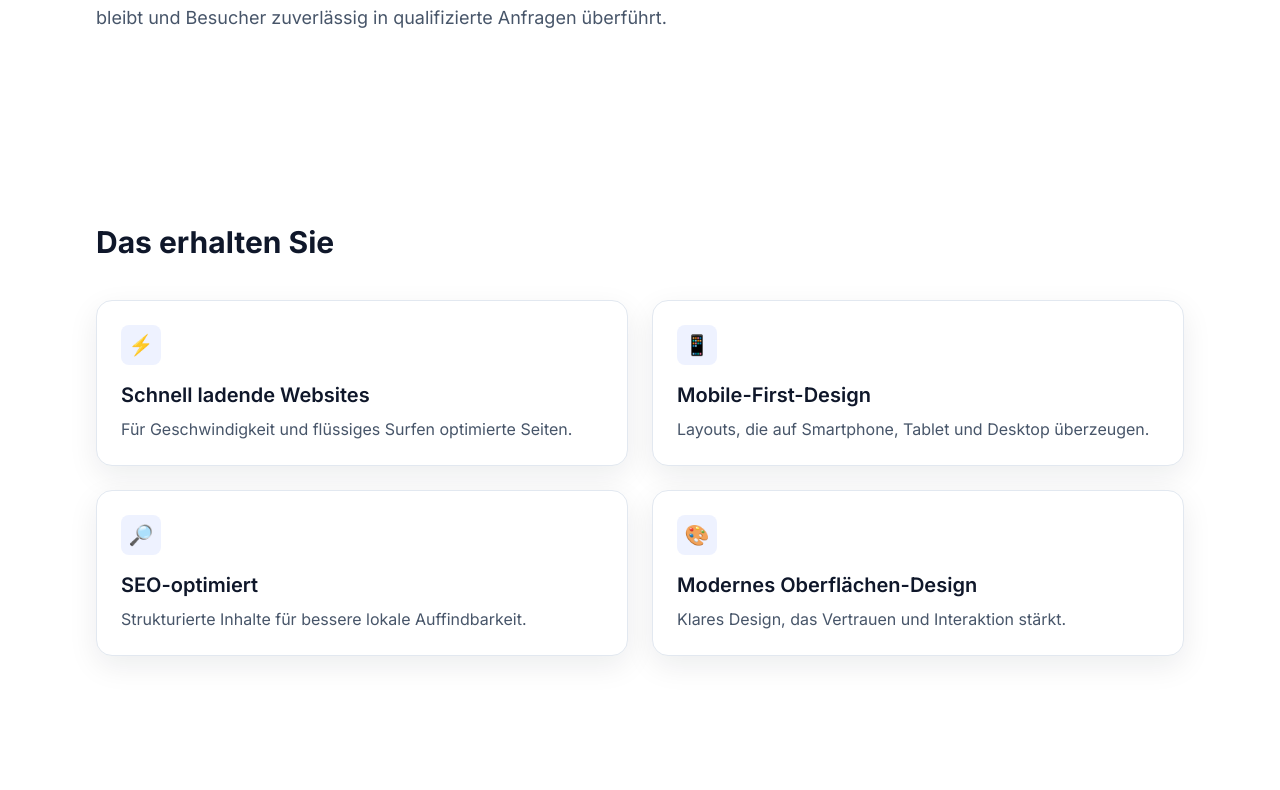
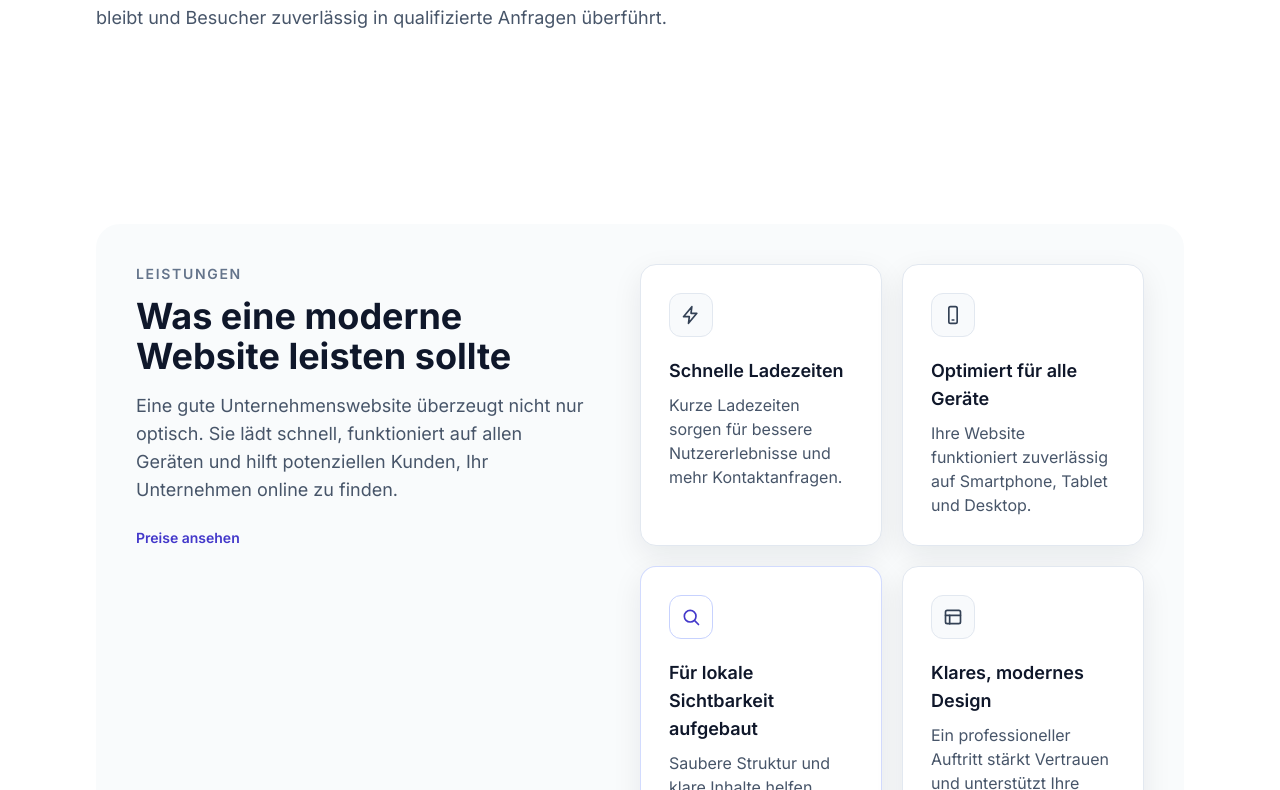
Before and after one commit to VonBismark1871/Hamburg-Website, a Next.js app: page / in a window 1280 px wide. Shown: the part 1030-1820 px from the top of the page. Built offline with nearby package versions, Linux system fonts and the light colour scheme.

Commit message:
Refactor homepage features section into premium two-column layout

```diff
--- a/components/Features.jsx
+++ b/components/Features.jsx
@@ -1,41 +1,143 @@
 import { motion } from 'framer-motion';
 
+function IconBase({ children }) {
+  return (
+    <svg
+      viewBox="0 0 24 24"
+      fill="none"
+      xmlns="http://www.w3.org/2000/svg"
+      className="h-5 w-5"
+      stroke="currentColor"
+      strokeWidth="2"
+      strokeLinecap="round"
+      strokeLinejoin="round"
+      aria-hidden="true"
+    >
+      {children}
+    </svg>
+  );
+}
+
+function ZapIcon() {
+  return (
+    <IconBase>
+      <path d="M13 2L3 14h7l-1 8 10-12h-7l1-8z" />
+    </IconBase>
+  );
+}
+
+function SmartphoneIcon() {
+  return (
+    <IconBase>
+      <rect x="7" y="2" width="10" height="20" rx="2" />
+      <path d="M11 18h2" />
+    </IconBase>
+  );
+}
+
+function SearchIcon() {
+  return (
+    <IconBase>
+      <circle cx="11" cy="11" r="7" />
+      <path d="m21 21-4.3-4.3" />
+    </IconBase>
+  );
+}
+
+function LayoutIcon() {
+  return (
+    <IconBase>
+      <rect x="3" y="4" width="18" height="16" rx="2" />
+      <path d="M3 10h18" />
+      <path d="M8 20V10" />
+    </IconBase>
+  );
+}
+
 const features = [
-  { icon: '⚡', title: 'Schnell ladende Websites', text: 'Für Geschwindigkeit und flüssiges Surfen optimierte Seiten.' },
-  { icon: '📱', title: 'Mobile-First-Design', text: 'Layouts, die auf Smartphone, Tablet und Desktop überzeugen.' },
-  { icon: '🔎', title: 'SEO-optimiert', text: 'Strukturierte Inhalte für bessere lokale Auffindbarkeit.' },
-  { icon: '🎨', title: 'Modernes Oberflächen-Design', text: 'Klares Design, das Vertrauen und Interaktion stärkt.' }
+  {
+    icon: ZapIcon,
+    title: 'Schnelle Ladezeiten',
+    text: 'Kurze Ladezeiten sorgen für bessere Nutzererlebnisse und mehr Kontaktanfragen.'
+  },
+  {
+    icon: SmartphoneIcon,
+    title: 'Optimiert für alle Geräte',
+    text: 'Ihre Website funktioniert zuverlässig auf Smartphone, Tablet und Desktop.'
+  },
+  {
+    icon: SearchIcon,
+    title: 'Für lokale Sichtbarkeit aufgebaut',
+    text: 'Saubere Struktur und klare Inhalte helfen dabei, in Hamburg besser gefunden zu werden.',
+    accent: true
+  },
+  {
+    icon: LayoutIcon,
+    title: 'Klares, modernes Design',
+    text: 'Ein professioneller Auftritt stärkt Vertrauen und unterstützt Ihre Positionierung.'
+  }
 ];
 
 export default function Features() {
   return (
-    <section className="section-container section-spacing" id="features">
-      <motion.h2
+    <section className="section-container section-spacing" id="features" aria-labelledby="features-heading">
+      <div className="rounded-3xl bg-slate-50/80 p-6 sm:p-8 lg:p-10">
+        <div className="grid items-start gap-10 lg:grid-cols-[minmax(0,0.95fr)_minmax(0,1.05fr)] lg:gap-12">
+          <motion.div
             initial={{ opacity: 0, y: 16 }}
             whileInView={{ opacity: 1, y: 0 }}
             viewport={{ once: true, amount: 0.4 }}
             transition={{ duration: 0.45 }}
-        className="mb-10 text-3xl font-bold"
+            className="max-w-xl"
           >
-        Das erhalten Sie
-      </motion.h2>
-      <div className="grid gap-6 sm:grid-cols-2">
-        {features.map((feature, i) => (
+            <p className="mb-3 text-sm font-semibold uppercase tracking-[0.12em] text-slate-500">Leistungen</p>
+            <h2 id="features-heading" className="mb-4 text-3xl font-bold leading-tight text-slate-900 sm:text-4xl">
+              Was eine moderne Website leisten sollte
+            </h2>
+            <p className="text-base leading-relaxed text-slate-600 sm:text-lg">
+              Eine gute Unternehmenswebsite überzeugt nicht nur optisch. Sie lädt schnell, funktioniert auf allen
+              Geräten und hilft potenziellen Kunden, Ihr Unternehmen online zu finden.
+            </p>
+            <a
+              href="#pricing"
+              className="mt-6 inline-flex items-center text-sm font-semibold text-indigo-700 transition hover:text-indigo-600"
+            >
+              Preise ansehen
+            </a>
+          </motion.div>
+
+          <div className="grid gap-5 sm:grid-cols-2">
+            {features.map((feature, i) => {
+              const Icon = feature.icon;
+              return (
                 <motion.article
                   key={feature.title}
                   initial={{ opacity: 0, y: 18 }}
                   whileInView={{ opacity: 1, y: 0 }}
                   viewport={{ once: true, amount: 0.2 }}
                   transition={{ duration: 0.4, delay: i * 0.08 }}
-            className="card"
+                  className={`rounded-2xl border bg-white p-7 shadow-soft transition duration-300 hover:-translate-y-1 hover:shadow-lg ${
+                    feature.accent
+                      ? 'border-indigo-200/80 bg-indigo-50/40 shadow-md'
+                      : 'border-slate-200'
+                  }`}
                 >
-            <span className="mb-4 inline-flex h-10 w-10 items-center justify-center rounded-lg bg-indigo-50 text-xl">
-              {feature.icon}
+                  <span
+                    className={`mb-5 inline-flex h-11 w-11 items-center justify-center rounded-xl border ${
+                      feature.accent
+                        ? 'border-indigo-200 bg-white text-indigo-700'
+                        : 'border-slate-200 bg-slate-50 text-slate-700'
+                    }`}
+                  >
+                    <Icon />
                   </span>
-            <h3 className="mb-2 text-xl font-semibold">{feature.title}</h3>
-            <p className="text-slate-600">{feature.text}</p>
+                  <h3 className="mb-2 text-lg font-semibold text-slate-900">{feature.title}</h3>
+                  <p className="text-sm leading-relaxed text-slate-600 sm:text-base">{feature.text}</p>
                 </motion.article>
-        ))}
+              );
+            })}
+          </div>
+        </div>
       </div>
     </section>
   );
```
Lines whose indentation alone changed are shown as unchanged.
